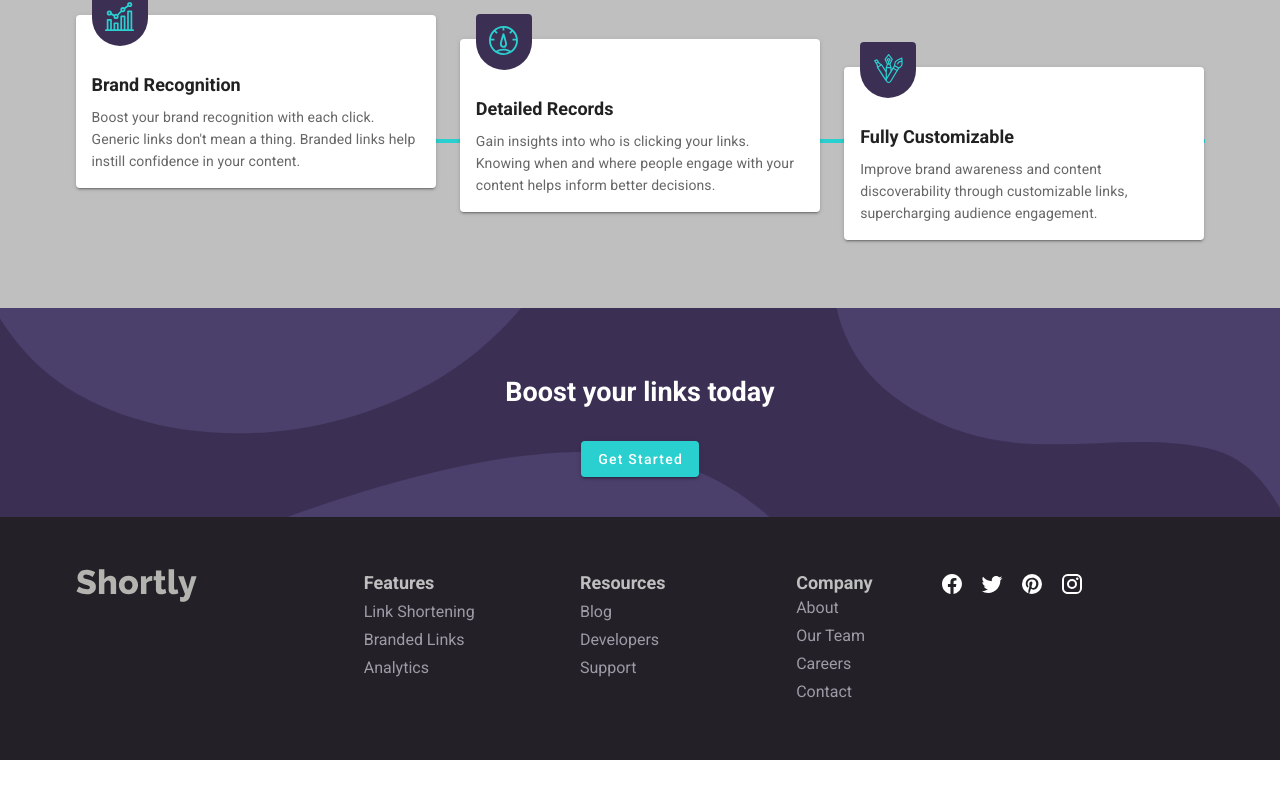
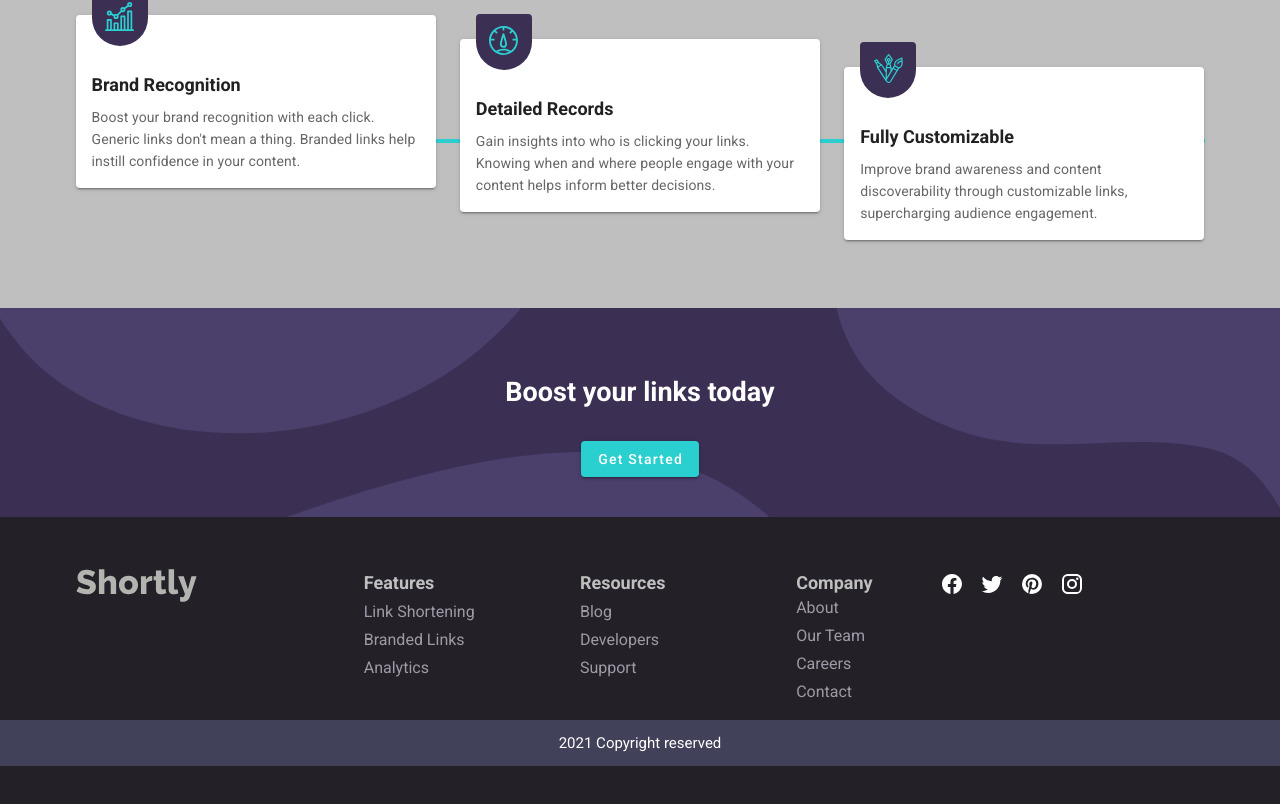
Before and after one commit to aagbotemi/url-shortener, a Vue app: page / in a window 1280 px wide. Shown: the part 894-1698 px from the top of the page. Before the commit the page ends 1654 px from the top, so only its background shows below. Built offline with nearby package versions, Linux system fonts and the light colour scheme.

Commit message:
copyright year added on the footer

```diff
--- a/src/views/Home.vue
+++ b/src/views/Home.vue
@@ -222,6 +222,11 @@
           </v-col>
         </v-row>
       </v-container>
+      <div class="copyright text-center">
+        <v-container>
+          {{ new Date().getFullYear() }} Copyright reserved
+        </v-container>
+      </div>
     </footer>
   </section>
 </template>
@@ -381,6 +386,10 @@ footer {
       color: #fff;
     }
   }
+  .copyright {
+    background-color: #41415A;
+    font-size: 15px;
+  }
 }
 
 @media only screen and (min-width: 600px) {
```
